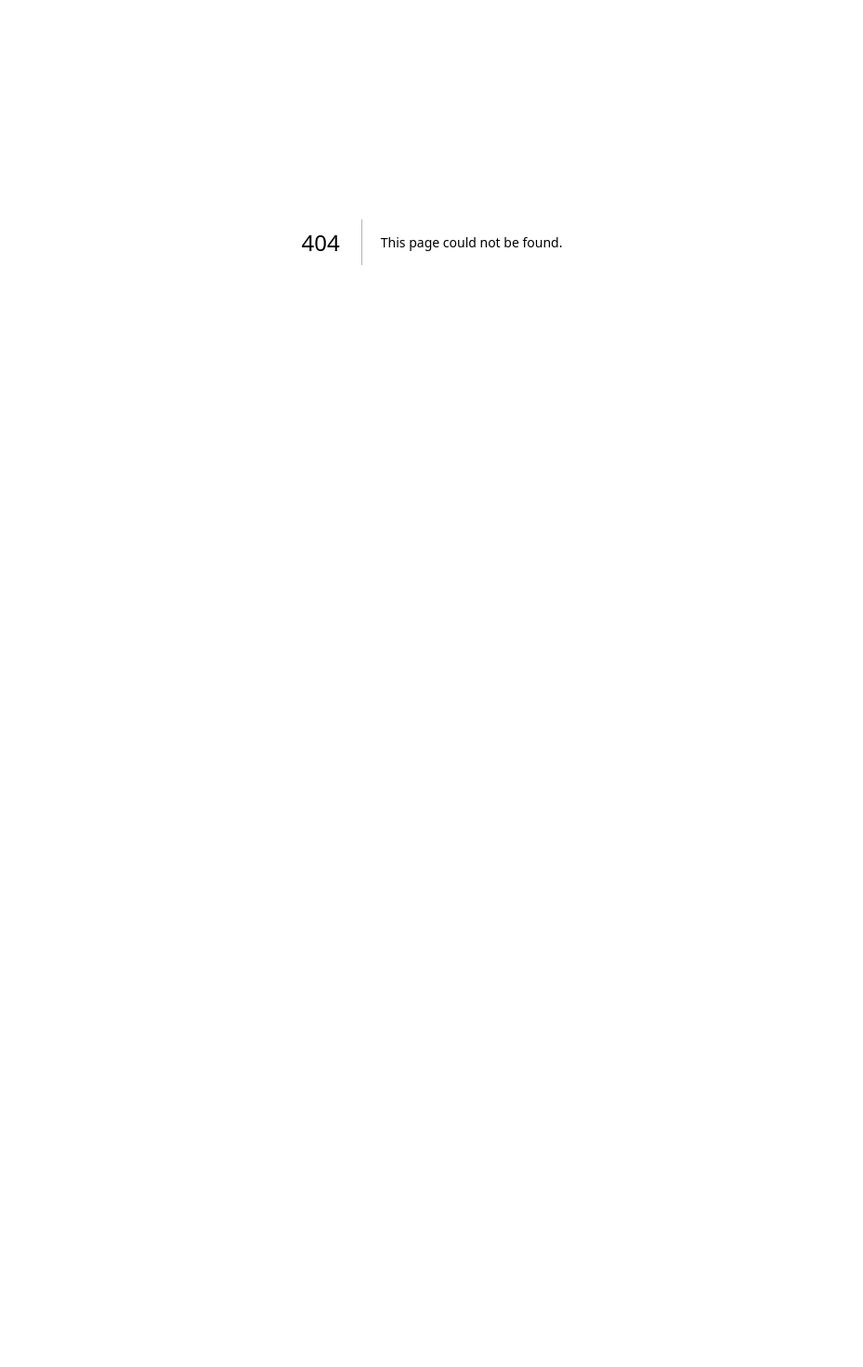
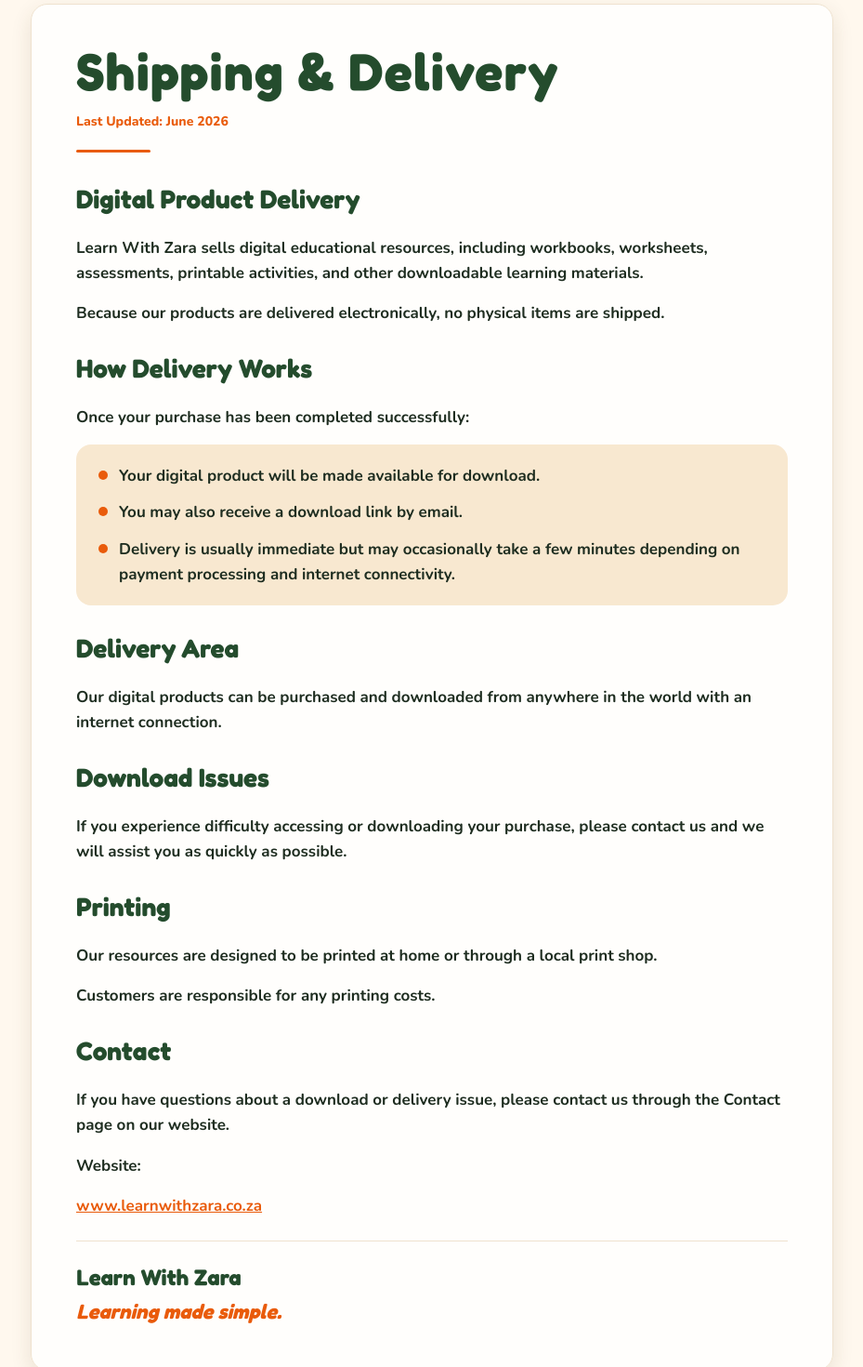
Before and after one commit to ReinierB13/learnwithzara.co.za, a Next.js app: page /shipping-delivery in a window 1280 px wide. Before the commit this address had no page. Shown: the part 140-1610 px from the top of the page at 93% size, without its empty margins (175-1104 px from the left). Before the commit the page ends 800 px from the top, so only its background shows below. Built offline with nearby package versions, Linux system fonts and the light colour scheme.

Commit message:
Add shipping delivery page

```diff
--- /dev/null
+++ b/src/app/shipping-delivery/page.tsx
@@ -0,0 +1,123 @@
+import Link from "next/link";
+import Header from "@/components/Header";
+import Footer from "@/components/Footer";
+
+const DELIVERY_STEPS = [
+  "Your digital product will be made available for download.",
+  "You may also receive a download link by email.",
+  "Delivery is usually immediate but may occasionally take a few minutes depending on payment processing and internet connectivity.",
+];
+
+export default function ShippingDeliveryPage() {
+  return (
+    <>
+      <Header />
+      <main className="bg-cream">
+        <section className="px-6 pb-20 pt-32 md:pt-36">
+          <article className="mx-auto max-w-[864px] rounded-[18px] border border-[#efe2cf] bg-white/82 px-7 py-8 shadow-[0_8px_22px_rgba(83,55,24,0.12)] md:px-12 md:py-11">
+            <h1 className="font-heading text-[42px] font-bold leading-[0.98] tracking-wide text-green-deep md:text-[56px]">
+              Shipping & Delivery
+            </h1>
+            <p className="mt-4 font-body text-[14px] font-extrabold text-orange">
+              Last Updated: June 2026
+            </p>
+            <div className="mt-5 h-[3px] w-20 rounded-full bg-orange" />
+
+            <div className="mt-7 flex flex-col gap-6 font-body text-[16px] font-bold leading-[1.6] text-text-dark md:text-[17px]">
+              <section className="flex flex-col gap-4">
+                <h2 className="font-heading text-[28px] font-bold text-green-deep">
+                  Digital Product Delivery
+                </h2>
+                <p>
+                  Learn With Zara sells digital educational resources, including
+                  workbooks, worksheets, assessments, printable activities, and
+                  other downloadable learning materials.
+                </p>
+                <p>
+                  Because our products are delivered electronically, no physical
+                  items are shipped.
+                </p>
+              </section>
+
+              <section className="flex flex-col gap-4">
+                <h2 className="font-heading text-[28px] font-bold text-green-deep">
+                  How Delivery Works
+                </h2>
+                <p>Once your purchase has been completed successfully:</p>
+                <ul className="flex flex-col gap-3 rounded-[16px] bg-beige px-6 py-5">
+                  {DELIVERY_STEPS.map((step) => (
+                    <li key={step} className="flex gap-3">
+                      <span className="mt-2 h-2.5 w-2.5 shrink-0 rounded-full bg-orange" />
+                      <span>{step}</span>
+                    </li>
+                  ))}
+                </ul>
+              </section>
+
+              <section className="flex flex-col gap-4">
+                <h2 className="font-heading text-[28px] font-bold text-green-deep">
+                  Delivery Area
+                </h2>
+                <p>
+                  Our digital products can be purchased and downloaded from
+                  anywhere in the world with an internet connection.
+                </p>
+              </section>
+
+              <section className="flex flex-col gap-4">
+                <h2 className="font-heading text-[28px] font-bold text-green-deep">
+                  Download Issues
+                </h2>
+                <p>
+                  If you experience difficulty accessing or downloading your
+                  purchase, please contact us and we will assist you as quickly
+                  as possible.
+                </p>
+              </section>
+
+              <section className="flex flex-col gap-4">
+                <h2 className="font-heading text-[28px] font-bold text-green-deep">
+                  Printing
+                </h2>
+                <p>
+                  Our resources are designed to be printed at home or through a
+                  local print shop.
+                </p>
+                <p>Customers are responsible for any printing costs.</p>
+              </section>
+
+              <section className="flex flex-col gap-4">
+                <h2 className="font-heading text-[28px] font-bold text-green-deep">
+                  Contact
+                </h2>
+                <p>
+                  If you have questions about a download or delivery issue,
+                  please contact us through the Contact page on our website.
+                </p>
+                <p>Website:</p>
+                <p>
+                  <Link
+                    href="/"
+                    className="text-orange underline hover:text-[#cf4f08]"
+                  >
+                    www.learnwithzara.co.za
+                  </Link>
+                </p>
+              </section>
+
+              <div className="border-t border-[#efe2cf] pt-5">
+                <p className="font-heading text-[24px] font-bold text-green-deep">
+                  Learn With Zara
+                </p>
+                <p className="font-heading text-[22px] font-bold italic text-orange">
+                  Learning made simple.
+                </p>
+              </div>
+            </div>
+          </article>
+        </section>
+      </main>
+      <Footer />
+    </>
+  );
+}
--- a/src/components/Footer.tsx
+++ b/src/components/Footer.tsx
@@ -11,7 +11,7 @@
 
 const HELP_LINKS = [
   { label: "FAQs", href: "/faqs" },
-  { label: "Shipping & Delivery", href: "#" },
+  { label: "Shipping & Delivery", href: "/shipping-delivery" },
   { label: "Refund Policy", href: "/refund-policy" },
   { label: "Terms & Conditions", href: "#" },
 ];
```
Also changed, not shown: 1 other file (tests, documents, lock files or other folders).
